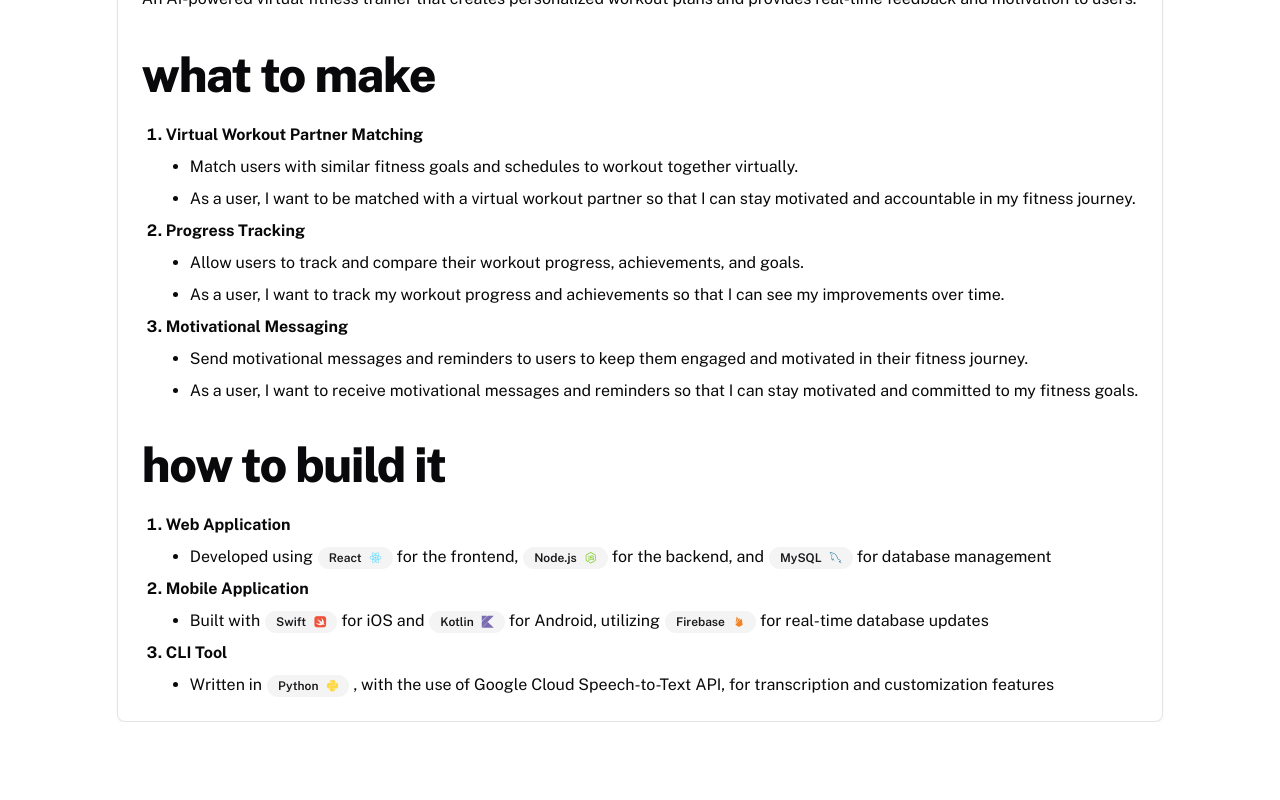
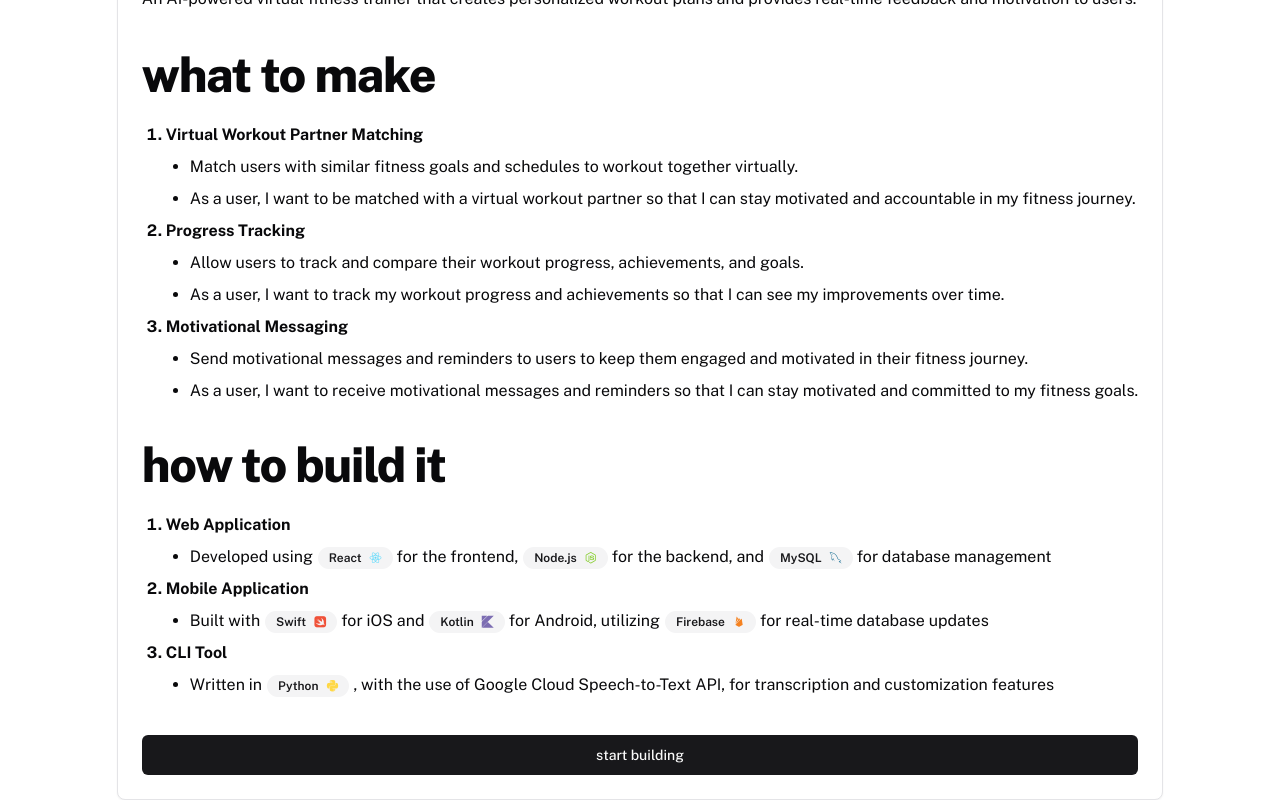
Before and after one commit to owencooke/what-to-code, a Next.js app: page /idea in a window 1280 px wide. Shown: the part 360-1160 px from the top of the page. Before the commit the page ends 1082 px from the top, so only its background shows below. Built offline with nearby package versions, Linux system fonts and the light colour scheme.

Commit message:
add button for future "Create Project" page

```diff
--- a/app/idea/form.tsx
+++ b/app/idea/form.tsx
@@ -58,7 +58,7 @@ export function IdeaForm(props: { onSubmit: (idea: Idea) => void }) {
           <Command>
             <CommandInput placeholder="search topic..." className="h-9" />
             <CommandList>
-              <CommandEmpty>No framework found.</CommandEmpty>
+              <CommandEmpty>No topic found.</CommandEmpty>
               <CommandGroup>
                 {categories.map((category) => (
                   <CommandItem
--- a/app/idea/page.tsx
+++ b/app/idea/page.tsx
@@ -6,7 +6,7 @@ import defaultIdea from "@/app/idea/data/demo";
 import { Badge } from "@/components/ui/badge";
 import tools from "./data/tools";
 import { IdeaForm } from "./form";
-import { ButtonWithLoading } from "@/components/ui/button";
+import { Button, ButtonWithLoading } from "@/components/ui/button";
 import { toAlphaLowerCase } from "@/lib/utils";
 
 export default function Home() {
@@ -42,7 +42,16 @@ export default function Home() {
             <h1>{idea.title}</h1>
             <p>{idea.description}</p>
           </div>
-          {idea.features && idea.frameworks ? (
+          {!idea.features ? (
+            <div className="flex justify-center">
+              <ButtonWithLoading
+                onClick={expandIdea}
+                loadingText="expanding your idea..."
+              >
+                {"i'm interested"}
+              </ButtonWithLoading>
+            </div>
+          ) : (
             <>
               <div>
                 <h1>what to make</h1>
@@ -64,10 +73,6 @@ export default function Home() {
                   {idea.frameworks?.map((framework, i) => (
                     <li key={`framework-${i}`} className="font-bold">
                       {framework.title}
-                      {/* DISPLAYS ALL LOGOS NEXT TO FRAMEWORK IN TEXT
-                    TODOS:
-                        - make badges clickable and open resources?
-                  */}
                       <ul className="font-normal">
                         <li>
                           {framework.description.split(" ").map((word, j) => {
@@ -104,16 +109,9 @@ export default function Home() {
                   ))}
                 </ol>
               </div>
+              {/* TODO: link to "Create Project" page here */}
+              <Button>start building</Button>
             </>
-          ) : (
-            <div className="flex justify-center">
-              <ButtonWithLoading
-                onClick={expandIdea}
-                loadingText="expanding your idea..."
-              >
-                {"i'm interested"}
-              </ButtonWithLoading>
-            </div>
           )}
         </CardHeader>
       </Card>
```
